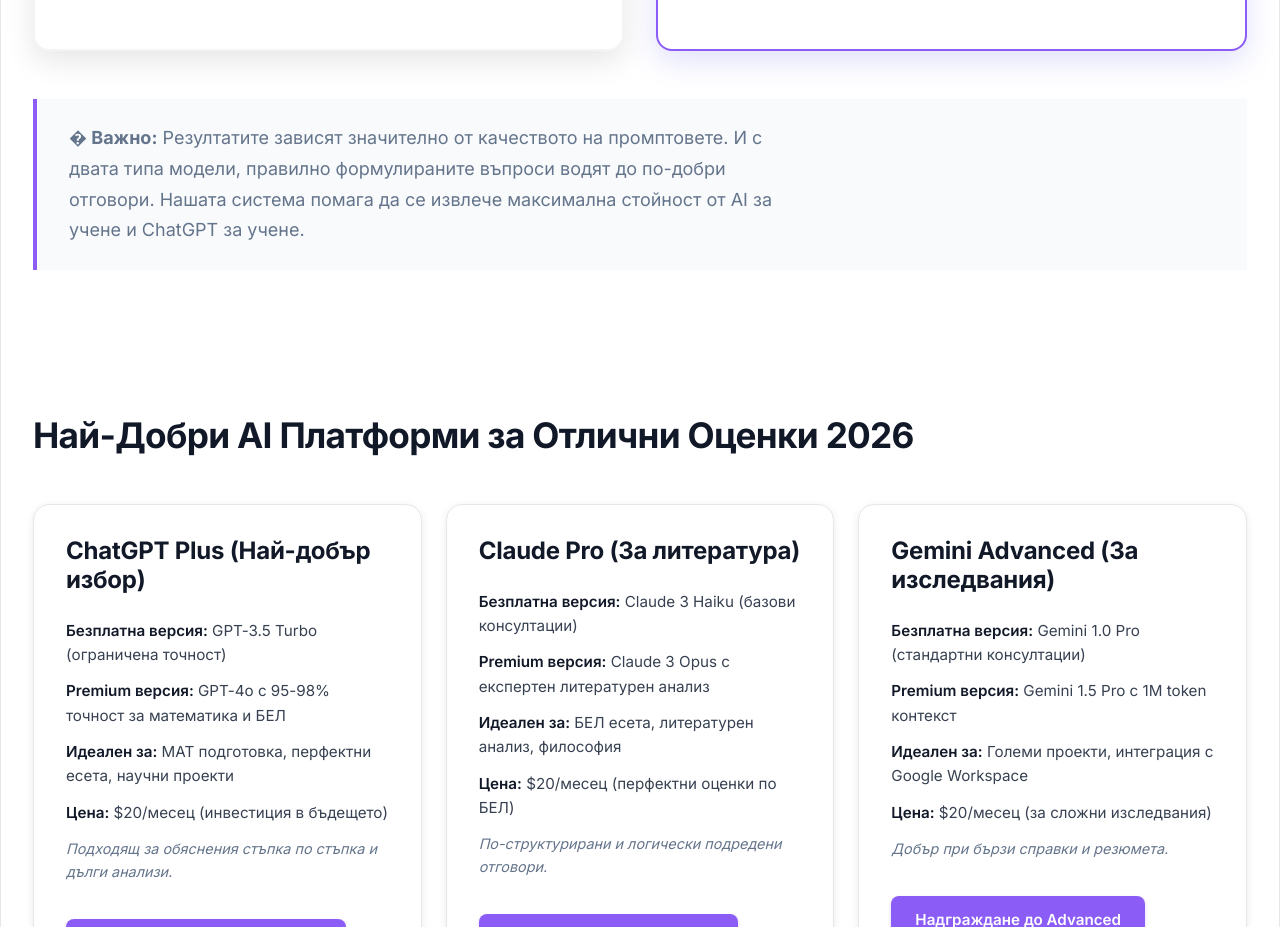
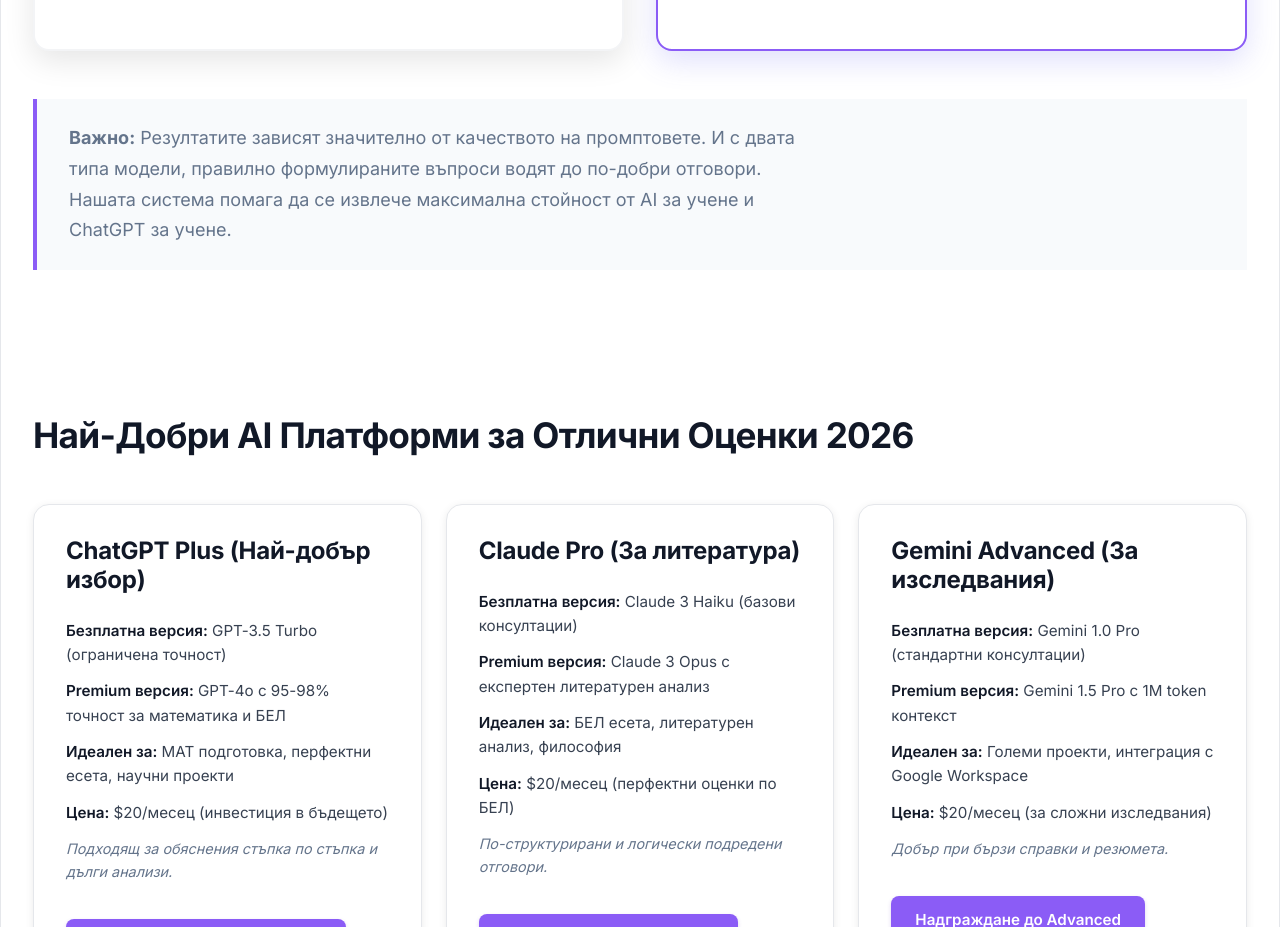
Before and after one commit to G-Georgiev14/AI_Study_Helper, a plain HTML site: page index.html in a window 1280 px wide. Shown: the part 3820-4747 px from the top of the page. Drawn offline with Linux system fonts and the light colour scheme.

Commit message:
Move files to root for GitHub Pages

```diff
--- a/Milioni/index.html
+++ b/index.html
@@ -567,7 +567,7 @@
             </div>
 
             <div class="realization-box">
-                <p><strong>� Важно:</strong> Резултатите зависят значително от качеството на промптовете. И с двата типа модели, правилно формулираните въпроси водят до по-добри отговори. Нашата система помага да се извлече максимална стойност от AI за учене и ChatGPT за учене.</p>
+                <p><strong>Важно:</strong> Резултатите зависят значително от качеството на промптовете. И с двата типа модели, правилно формулираните въпроси водят до по-добри отговори. Нашата система помага да се извлече максимална стойност от AI за учене и ChatGPT за учене.</p>
             </div>
 
             <!-- Top AI Platforms Section -->
```
Also changed, not shown: about.html (renamed from Milioni/about.html), index_broken.html (renamed from Milioni/index_broken.html), privacy.html (renamed from Milioni/privacy.html), product/portfolio-script.js (renamed from Milioni/product/portfolio-script.js), product/portfolio-styles.css (renamed from Milioni/product/portfolio-styles.css), product/portfolio-template.html (renamed from Milioni/product/portfolio-template.html), script.js (renamed from Milioni/script.js), styles.css (renamed from Milioni/styles.css), terms.html (renamed from Milioni/terms.html).
